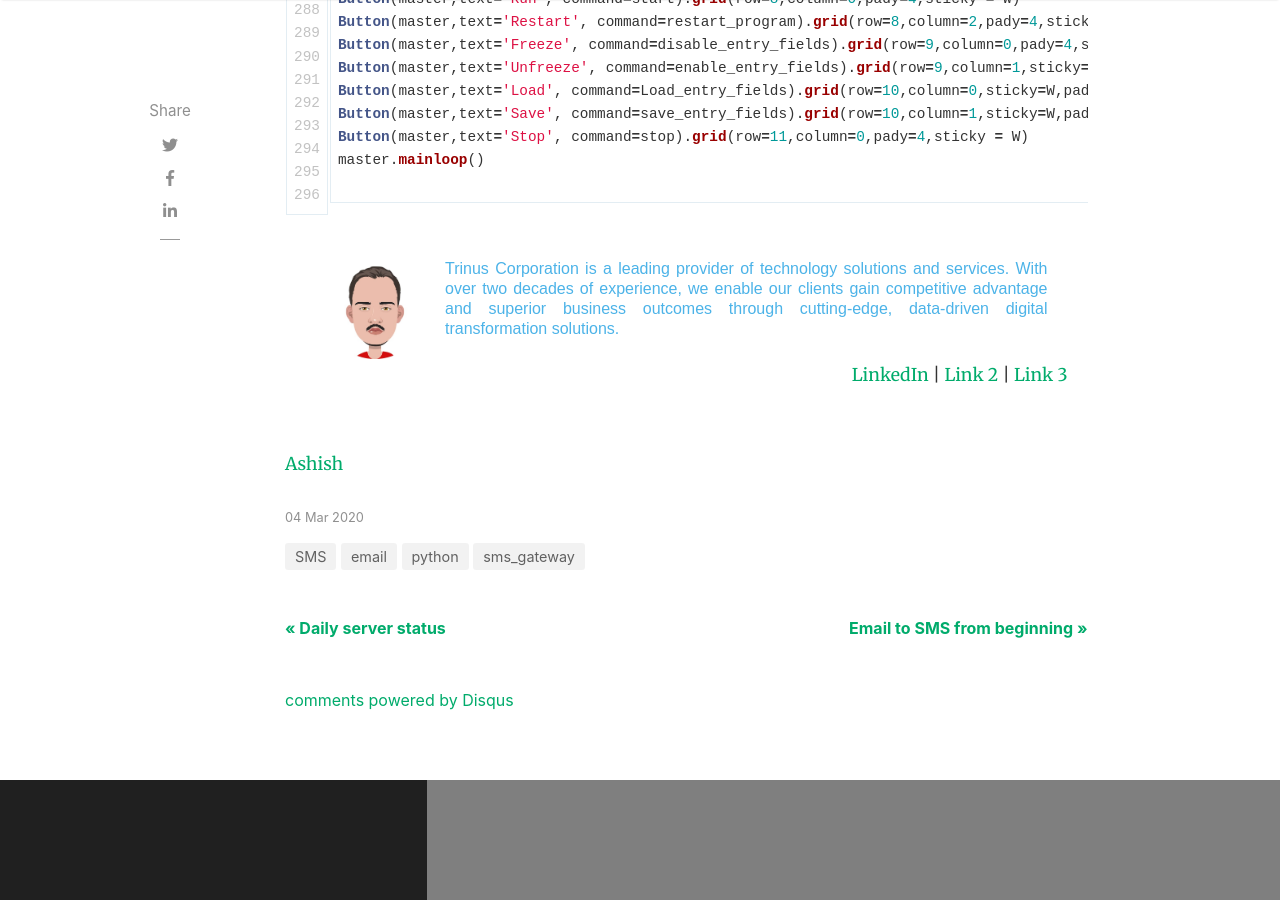
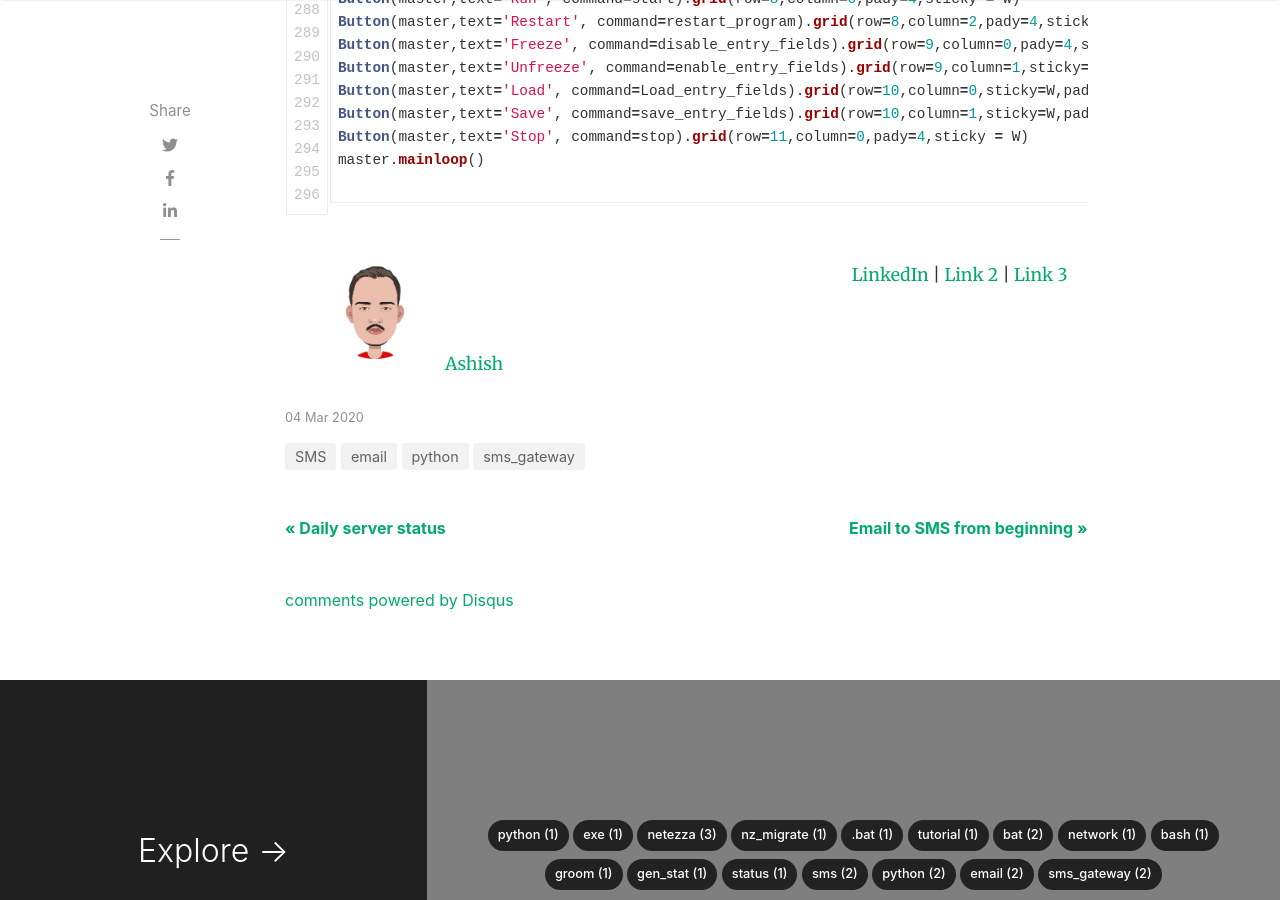
Before and after one commit to ashish-choudhari/weblog, a Jekyll site: the page built from _posts/2020-03-04-email-2-sms-for-specific-duration-of-day.md, in a window 1280 px wide and 900 px high, scrolled down 10656 px. Built offline with Jekyll 4.4.1, drawn with Linux system fonts in a browser that asks for light colours; nearby versions of some CDN libraries; comment, search, counter and statistics services are not loaded.

Commit message:
made changes

```diff
--- a/_posts/2020-03-04-email-2-sms-for-specific-duration-of-day.md
+++ b/_posts/2020-03-04-email-2-sms-for-specific-duration-of-day.md
@@ -432,13 +432,14 @@
 <div style="Margin:20px;">
             <img src="/assets/images/avatar_ashish.jpg" align="left" width="100" height="100" border="0" style="Margin:0 20px 20px 20px; background:#E79851;" />
             <p style="Margin:10px 20px 20px 20px; font:16px/1.25 sans-serif; color:#4CB3E8; text-align:justify;">
-               Trinus Corporation is a leading provider of technology solutions and services. With over two decades of experience, we enable our clients gain competitive advantage and superior business outcomes through cutting-edge, data-driven digital transformation solutions.
+
+
 			<p align="right">
-              <a href="linkedin.com/in/mannara-technologies-recruitment-team-1947495b">LinkedIn</a> |
+              <a href="">LinkedIn</a> |
               <a href="#">Link 2</a> |
               <a href="#">Link 3</a>
               <br><br>
             </p>
 			</p>
 </div>
-[Ashish](mailto:ashish_choudhari@trinus.com?subject=[Trinus blogg])
+[Ashish](mailto:ashishdtl@gmail.com?subject=[Weblog])
```
